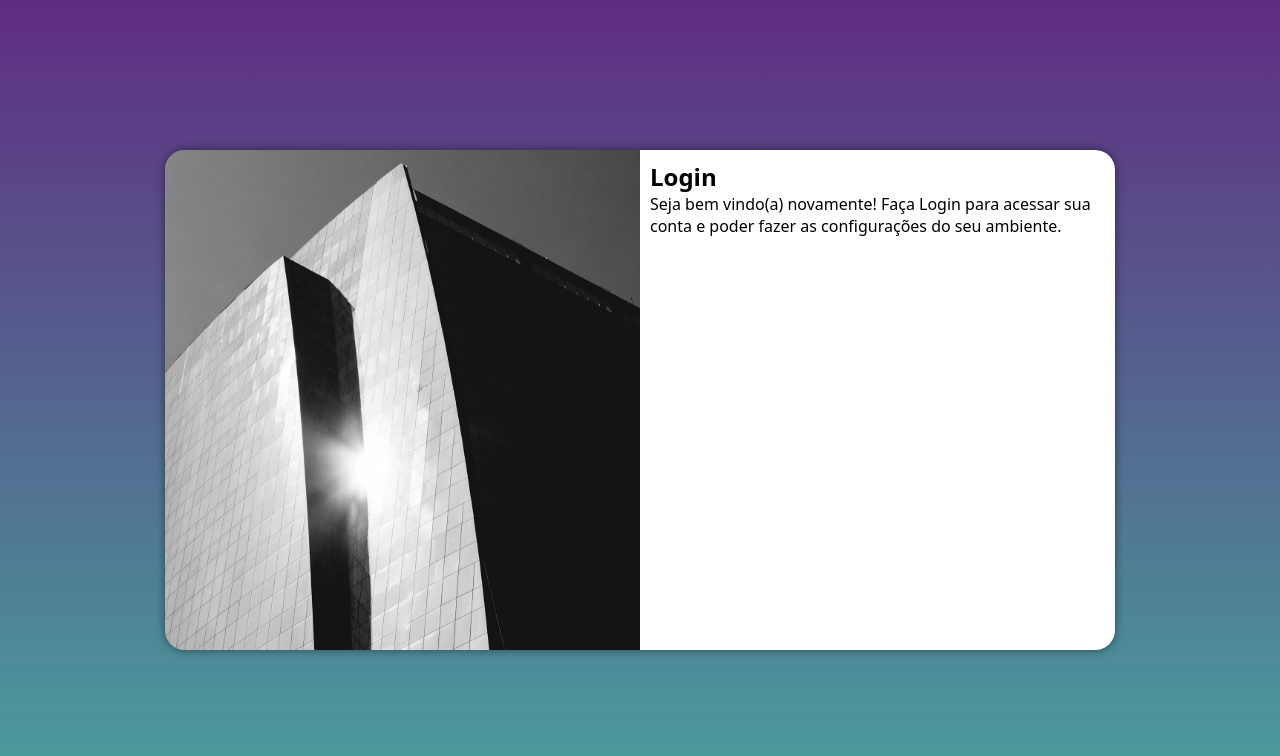
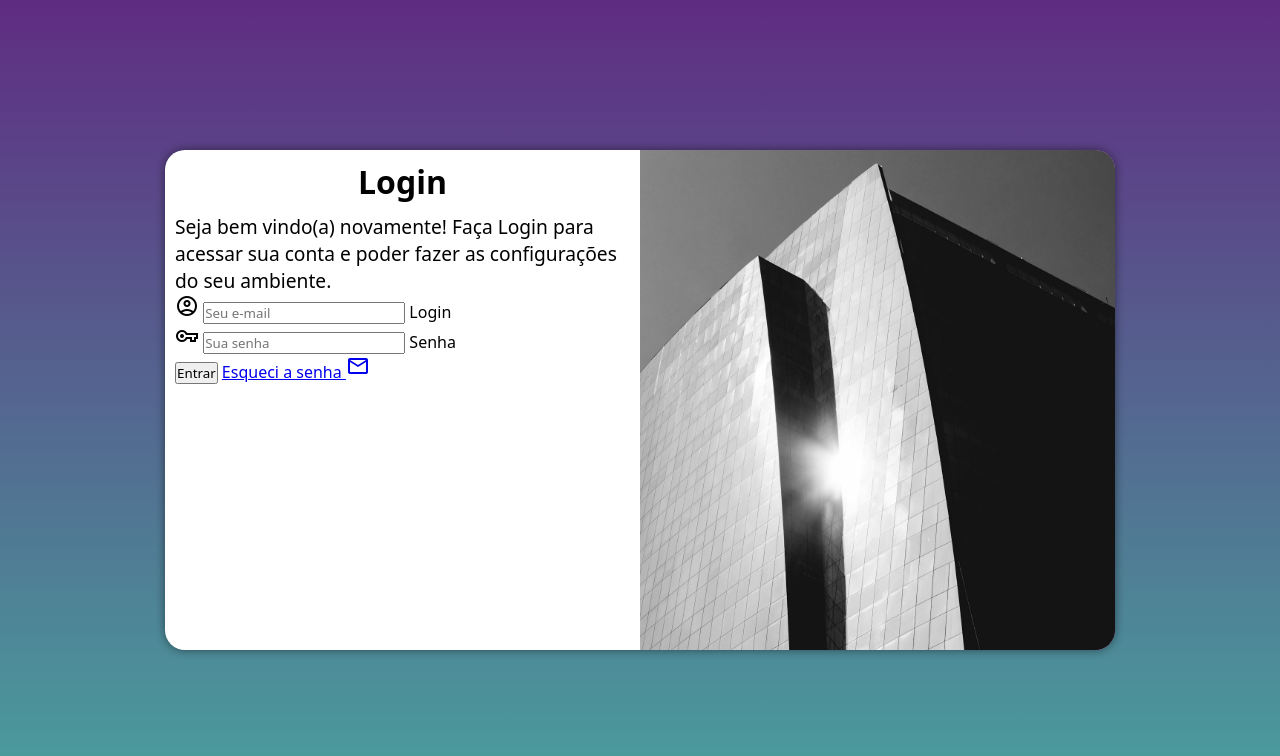
Before and after one commit to GustavoLoiola/projeto-login, a plain HTML site: page index.html in a window 1280 px wide. Drawn offline with nearby package versions, Linux system fonts and the light colour scheme.

Commit message:
adicionando o formulário no HTML

```diff
--- a/estilos/media-query.css
+++ b/estilos/media-query.css
@@ -20,6 +20,18 @@
     float: right;
     width: 70%;
 }
+
+div#formulario > h1 {
+    text-align: center;
+    margin-bottom: 10px;
+    font-size: 1.2em;
+}
+
+
+div#formulario > p {
+    font-size: 1em;
+}
+
 }
 
 @media screen and (min-width:992px) {
@@ -34,13 +46,23 @@
     }
 
 section#login > div#imagem {
-        float: left;
+        float: right;
         width: 50%;
         height: 100%;
     }
 section#login > div#formulario {
-    float: right;
+    float: left;
     width: 50%;
 }
 
+div#formulario > h1 {
+    text-align: center;
+    margin-bottom: 10px;
+    font-size: 2em;
 }
+
+div#formulario > p {
+    font-size: 1.2em;
+}
+
+}
--- a/estilos/style.css
+++ b/estilos/style.css
@@ -55,3 +55,12 @@
     display: block;
     padding: 10px;
 }
+
+div#formulario > h1 {
+    text-align: center;
+    margin-bottom: 10px;
+}
+
+div#formulario > p {
+    font-size: 0.8em;
+}
--- a/index.html
+++ b/index.html
@@ -4,6 +4,7 @@
     <meta charset="UTF-8">
     <meta name="viewport" content="width=device-width, initial-scale=1.0">
     <title>Login</title>
+    <link href="https://fonts.googleapis.com/css2?family=Material+Symbols+Outlined" rel="stylesheet">
     <link rel="stylesheet" href="estilos/style.css">
     <link rel="stylesheet" href="estilos/media-query.css">
 </head>
@@ -16,6 +17,26 @@
             <div id="formulario">
                 <h1>Login</h1>
                 <p>Seja bem vindo(a) novamente! Faça Login para acessar sua conta e poder fazer as configurações do seu ambiente.</p>
+                <form action="login.php" method="post" autocomplete="on">
+                    <div class="campo">
+                        <span class="material-symbols-outlined">
+                            account_circle
+                            </span>
+                        <input type="email" name="login" id="ilogin" placeholder="Seu e-mail" autocomplete="email" required maxlength="30" minlength="6">
+                        <label for="ilogin">Login</label>
+                    </div>
+                    <div class="campo">
+                        <span class="material-symbols-outlined">
+                            vpn_key
+                            </span>
+                        <input type="password" name="senha" id="isenha" placeholder="Sua senha" autocomplete="current-password" required maxlength="30" minlength="6">
+                        <label for="isenha">Senha</label>
+                    </div>
+                    <input type="submit" value="Entrar">
+                    <a href="esqueci.html">Esqueci a senha
+                        <span class="material-symbols-outlined"> mail </span>
+                    </a>
+                </form>
             </div>
         </section>
     </main>
```
